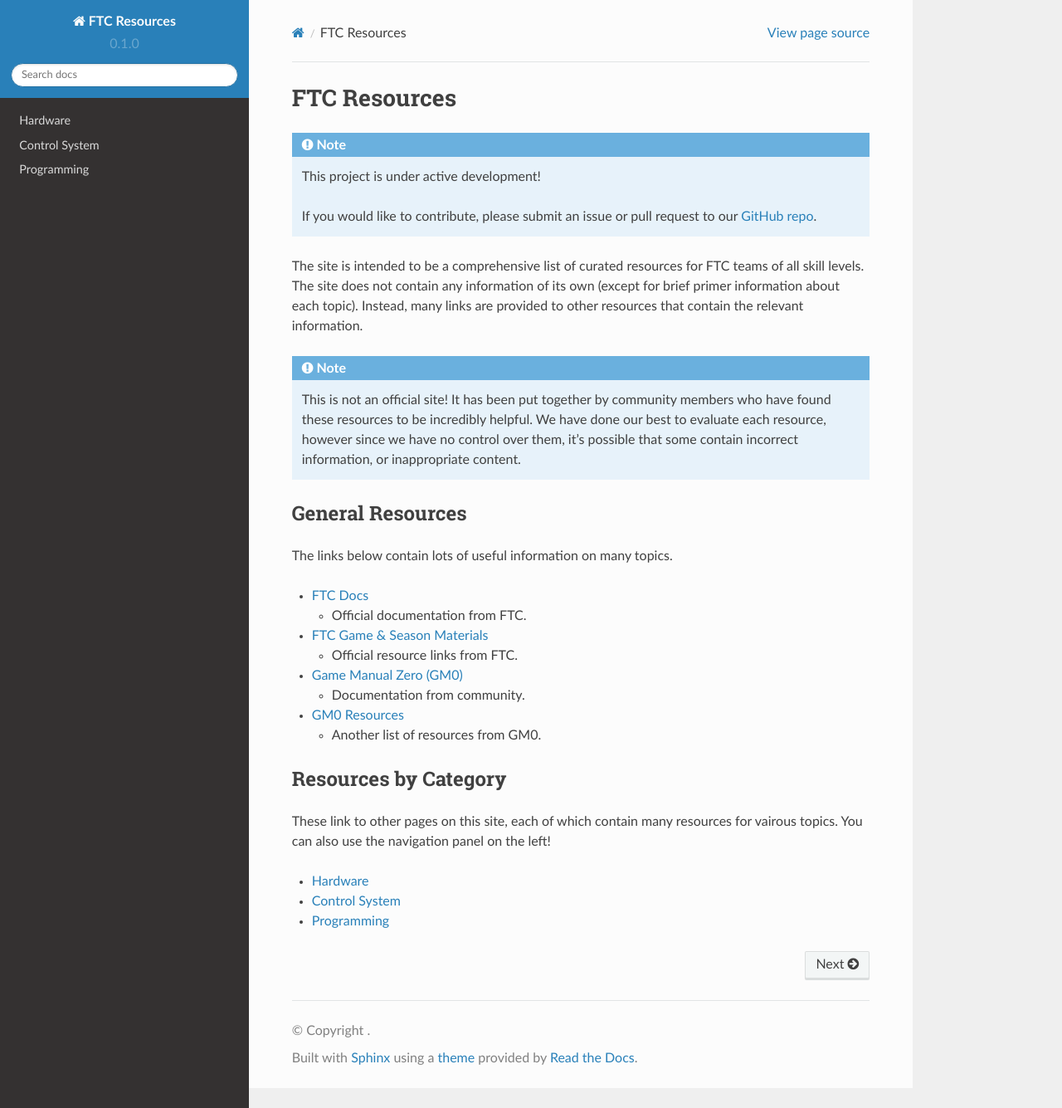
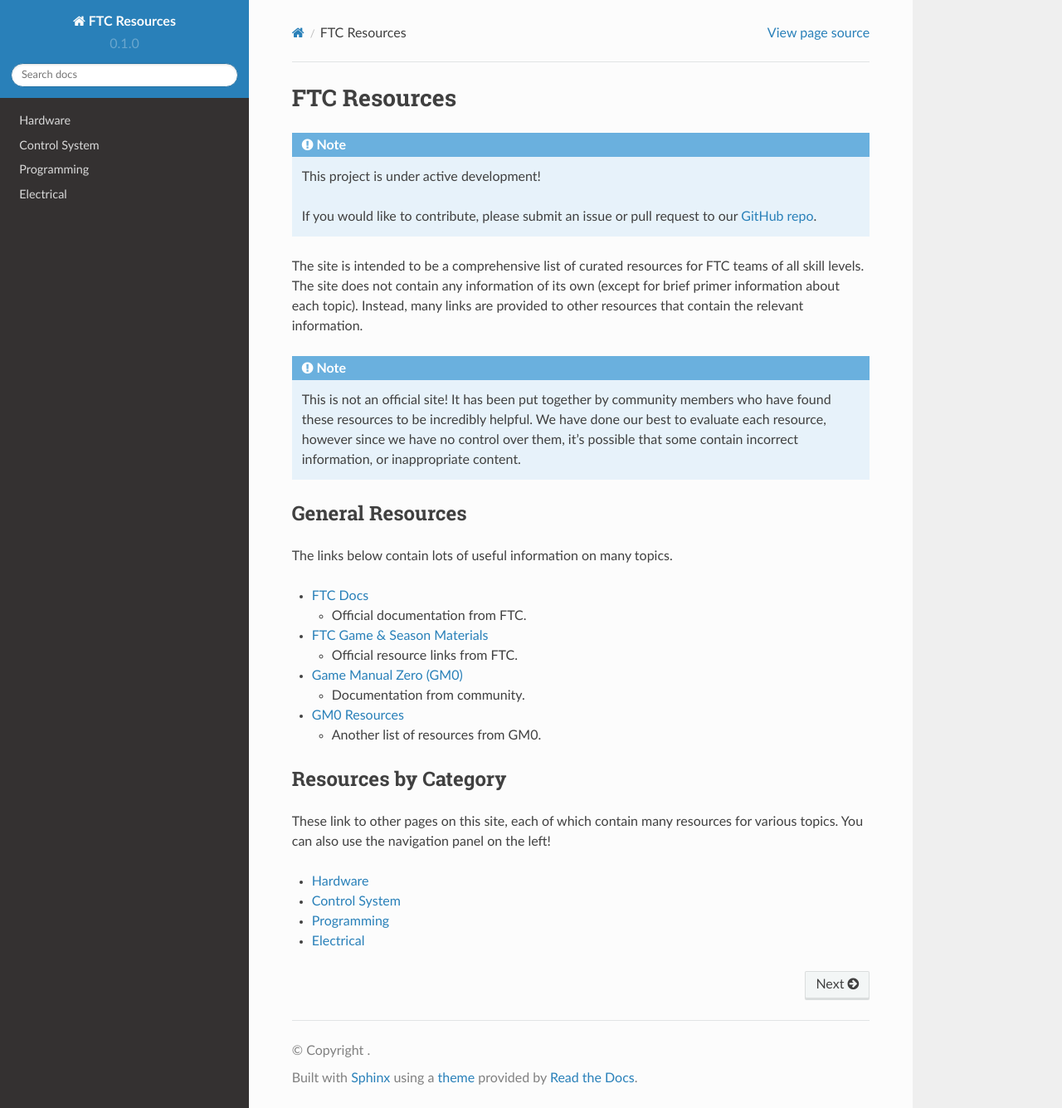
Before and after one commit to GramGra07/All-Goodies, a Sphinx documentation site: the page built from docs/source/index.rst, in a window 1280 px wide and 1335 px high. Shown: the whole window at 83% size. Built offline with Sphinx 7.4.7 and the Read the Docs theme 2.0.0, drawn with Linux system fonts in a browser that asks for light colours.

Commit message:
added electrical section to the read the docs...

```diff
--- a/docs/source/control_system.rst
+++ b/docs/source/control_system.rst
@@ -4,8 +4,3 @@
 .. note::
 
    This project is under active development!
-
-ESD
-************************
-
-* `ESD Mitigation for FTC <https://www.firstinspires.org/sites/default/files/uploads/resource_library/ftc/analysis-esd-mitigation-echin.pdf>`_
--- a/docs/source/index.rst
+++ b/docs/source/index.rst
@@ -37,7 +37,7 @@
 Resources by Category
 ********************************************************************************
 
-These link to other pages on this site, each of which contain many resources for vairous topics. You can also use the navigation panel on the left!
+These link to other pages on this site, each of which contain many resources for various topics. You can also use the navigation panel on the left!
 
 .. toctree::
    :maxdepth: 1
@@ -45,3 +45,4 @@
    hardware
    control_system
    programming
+   Electrical
```
Also changed, not shown: docs/source/Electrical.rst (added, +25 -0 lines).
